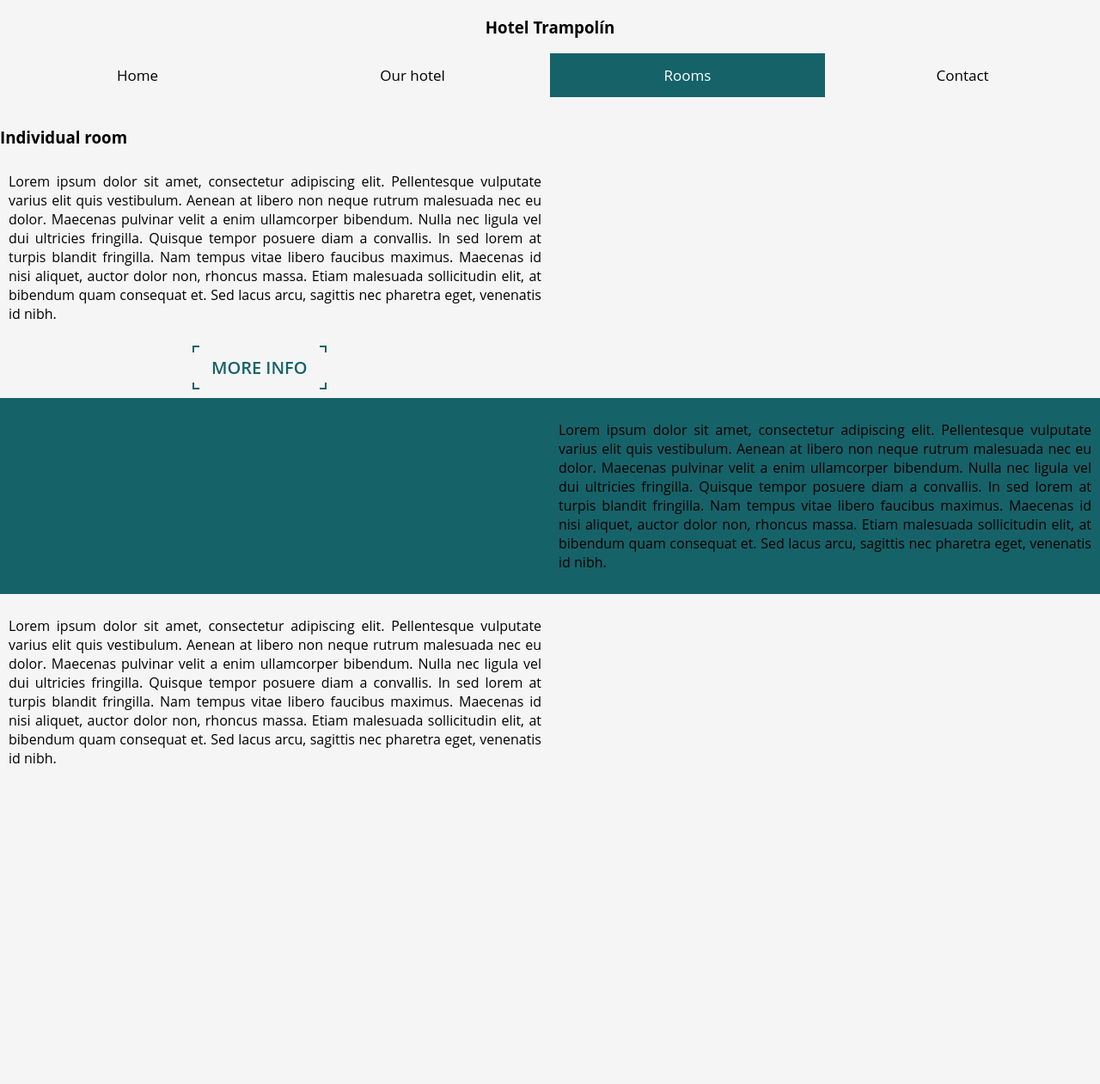
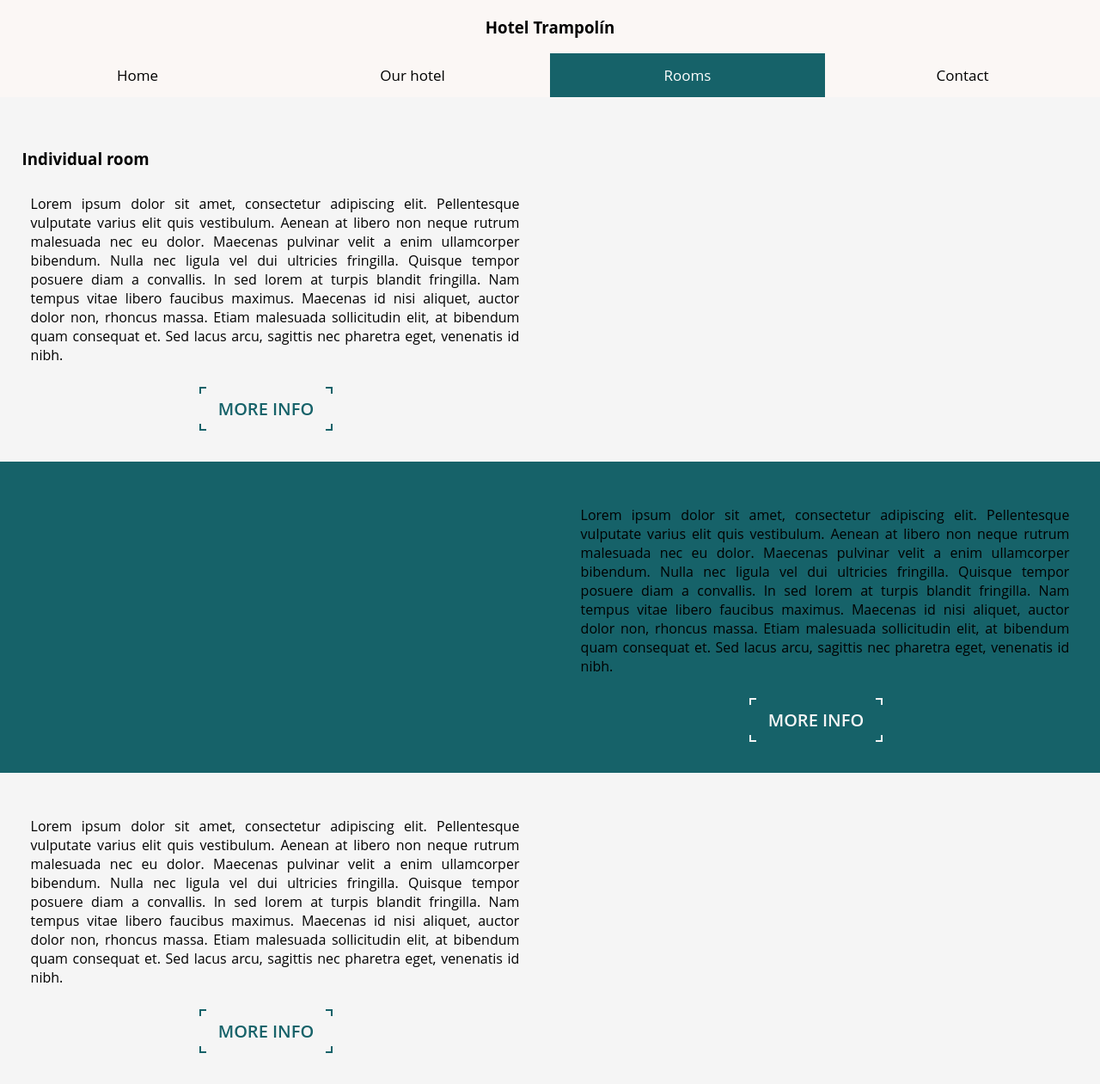
Before and after one commit to agomez1999/GestioHotelera, a PHP site: page /rooms.php in a window 1280 px wide. Shown: the whole page at 86% size. Before the commit the page ends 888 px from the top, so only its background shows below. Run offline with PHP 8.4, Linux system fonts and the light colour scheme; some libraries are stand-ins or nearby versions.

Commit message:
Fixed blue button color

```diff
--- a/Web/rooms.php
+++ b/Web/rooms.php
@@ -30,12 +30,14 @@
                 </div>
                 <div class="body-border">
                 <p>Lorem ipsum dolor sit amet, consectetur adipiscing elit. Pellentesque vulputate varius elit quis vestibulum. Aenean at libero non neque rutrum malesuada nec eu dolor. Maecenas pulvinar velit a enim ullamcorper bibendum. Nulla nec ligula vel dui ultricies fringilla. Quisque tempor posuere diam a convallis. In sed lorem at turpis blandit fringilla. Nam tempus vitae libero faucibus maximus. Maecenas id nisi aliquet, auctor dolor non, rhoncus massa. Etiam malesuada sollicitudin elit, at bibendum quam consequat et. Sed lacus arcu, sagittis nec pharetra eget, venenatis id nibh.</p>
-                </div>
+                <a href="#" class="a1"><span>More info</span></a>
+            </div>
             </div>
             <div class="p2-gray-body-row">
                 <div class="body-border">
                 <p>Lorem ipsum dolor sit amet, consectetur adipiscing elit. Pellentesque vulputate varius elit quis vestibulum. Aenean at libero non neque rutrum malesuada nec eu dolor. Maecenas pulvinar velit a enim ullamcorper bibendum. Nulla nec ligula vel dui ultricies fringilla. Quisque tempor posuere diam a convallis. In sed lorem at turpis blandit fringilla. Nam tempus vitae libero faucibus maximus. Maecenas id nisi aliquet, auctor dolor non, rhoncus massa. Etiam malesuada sollicitudin elit, at bibendum quam consequat et. Sed lacus arcu, sagittis nec pharetra eget, venenatis id nibh.</p>
-                </div>
+                <a href="#" class="a"><span>More info</span></a>
+            </div>
                 <div class="body-border">
                 <img href="">
                 </div>
--- a/Web/style.css
+++ b/Web/style.css
@@ -40,11 +40,11 @@ body {
     display: flex;
     flex-direction: column;
     width: 100%;
-    background: #F5F5F5;
+    background: #FBF7F5;
     position: fixed;
     top: 0;
     z-index: 10;
-    background-color: #F5F5F5;
+    background-color: #FBF7F5;
 }
 
 .header-nav {
@@ -53,7 +53,7 @@ body {
     grid-template-rows: 1fr;
     grid-column-gap: 0px;
     grid-row-gap: 0px;
-    background-color: #F5F5F5;
+    background-color: #FBF7F5;
     overflow: hidden;
 }
 
@@ -74,6 +74,10 @@ body {
 .header-nav a.active {
     background-color: #166269;
     color: white;
+}
+
+.nav-items {
+    width: 22.02%;
 }
 
 /* HOME - BODY */
@@ -123,6 +127,7 @@ body {
 .body-border {
     width: 50%;
     height: 100%;
+    margin: 2%;
 }
 
 .body-border img{
@@ -234,6 +239,61 @@ body {
     z-index: 3;
 }
 
+
+.a1 {
+    position: relative;
+    display: inline-block;
+    padding: 10px 20px;
+    border: 2px solid #F5F5F5;
+    text-transform: uppercase;
+    color: #F5F5F5;
+    text-decoration: none;
+    font-weight: 600;
+    font-size: 20px;
+    margin-bottom: 10px;
+    cursor: pointer;
+    margin-left: 35%;
+}
+
+.a1:before {
+    content: '';
+    position: absolute;
+    top: 6px;
+    Left: -2px;
+    width: calc(100% + 5px);
+    height: calc(100% - 12px);
+    background: #166269;
+    transition: 0.5s ease-in-out;
+    transform: scaleY(1);
+    transition-delay: 0.5s;
+}
+
+.a1:hover:before {
+    transform: scaleY(0);
+}
+
+.a1:after {
+    content: '';
+    position: absolute;
+    left: 6px;
+    top: -2px;
+    height: calc(100% + 4px);
+    width: calc(100% - 12px);
+    background: #166269;
+    transition: 0.5s ease-in-out;
+    transform: scaleX(1);
+}
+
+.a1:hover:after {
+    transform: scaleX(0);
+}
+
+.a1 span {
+    position: relative;
+    z-index: 3;
+}
+
+
 /* CONTACT - BODY */
 
 .p3-body-container {
```
